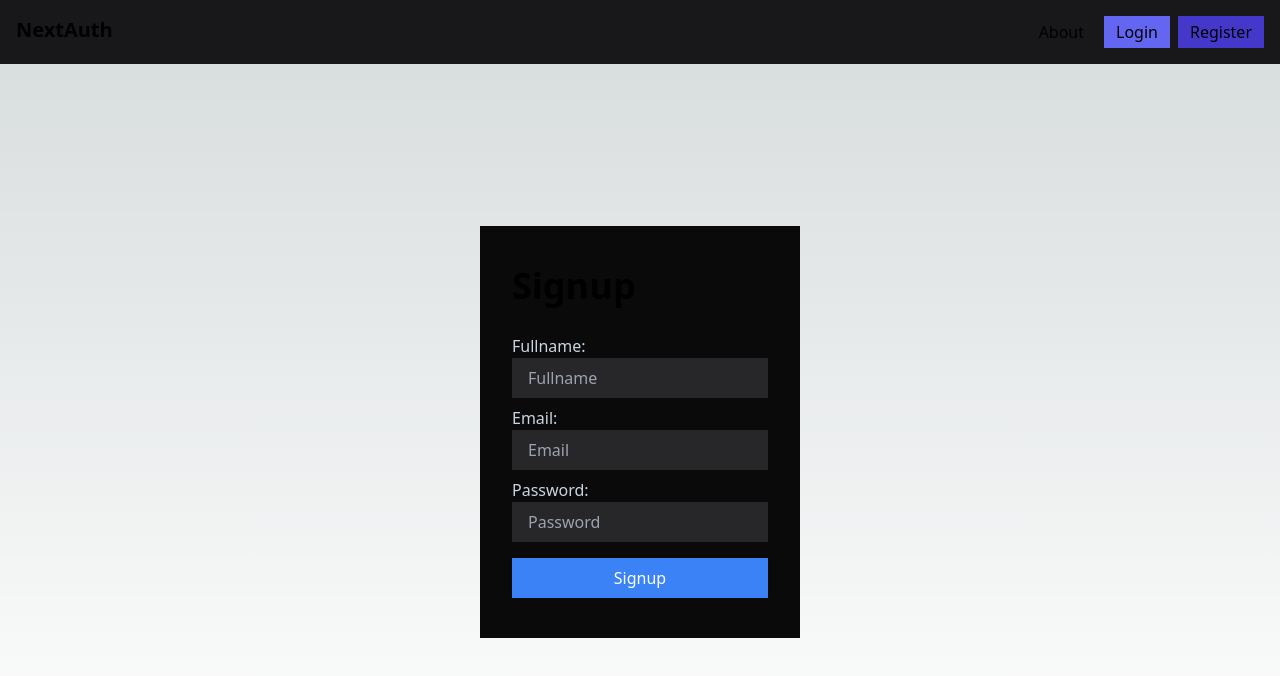
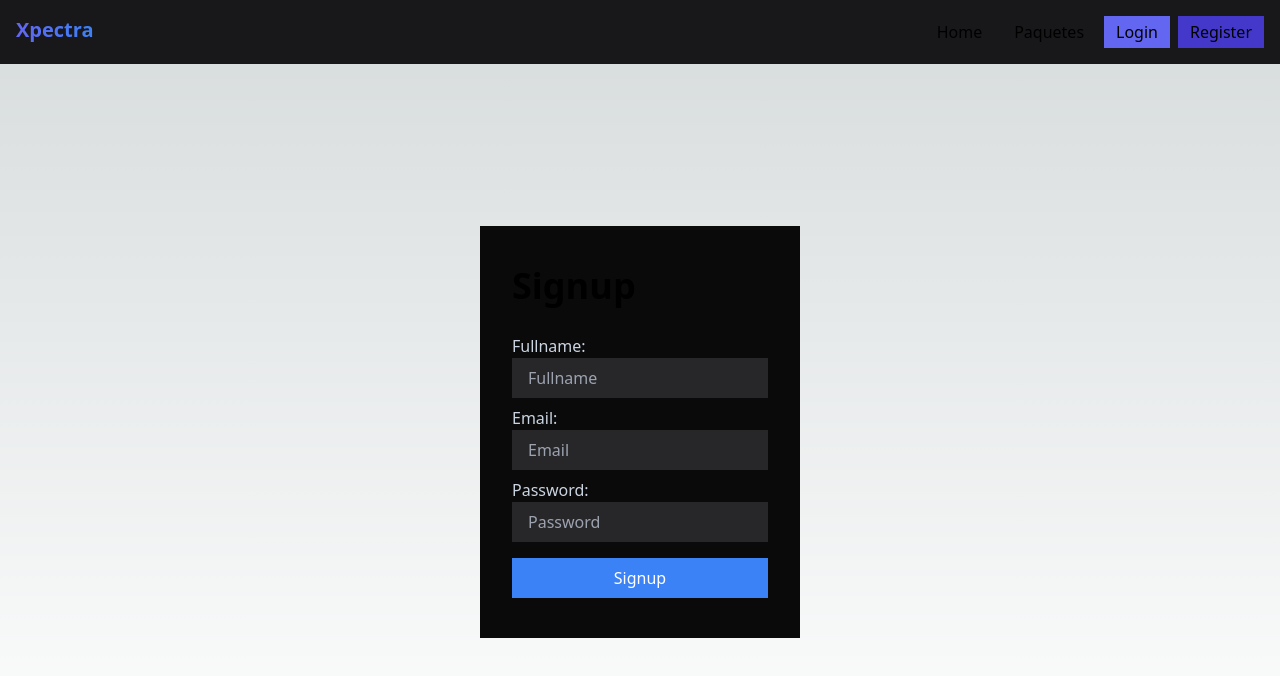
Before and after one commit to Papucho5324/next-auth-mongo, a Next.js app: page /register in a window 1280 px wide. Shown: the top 676 px of the page. Built offline with nearby package versions, Linux system fonts and the light colour scheme; no server answers.

Commit message:
cambios en el navbar asi como otros aspectos, agregacion de paquetes

```diff
--- a/src/app/components/Navbar.tsx
+++ b/src/app/components/Navbar.tsx
@@ -7,8 +7,8 @@ async function Navbar() {
   return (
     <nav className="bg-zinc-900 p-4">
       <div className="container mx-auto flex justify-between">
-        <Link href="/">
-          <h1 className="font-bold text-xl">NextAuth</h1>
+        <Link href="/about">
+          <h1 className="font-bold text-xl"><span className="bg-gradient-to-r from-indigo-500 to-blue-500 bg-clip-text text-transparent">Xpectra</span></h1>
         </Link>
 
         <ul className="flex gap-x-2">
@@ -21,7 +21,10 @@ async function Navbar() {
           ) : (
             <>
               <li className="px-3 py-1">
-                <Link href="/about">About</Link>
+                <Link href="/about">Home</Link>
+              </li>
+              <li className="px-3 py-1">
+                <Link href="/paquetes">Paquetes</Link>
               </li>
               <li className="bg-indigo-500 px-3 py-1">
                 <Link href="/">Login</Link>
--- a/src/app/globals.css
+++ b/src/app/globals.css
@@ -44,3 +44,25 @@ body {
   }
 
 }
+
+@layer components {
+  .nav_link {
+      @apply relative  text-xl w-fit block after:block after:content-[''] after:absolute after:h-[3px]
+      after:bg-blue-400 text-white after:w-full after:scale-x-0 after:hover:scale-x-100 after:transition after:duration-300 after:origin-right
+  }
+  .custom-bg {
+      background-image: linear-gradient(to right, rgba(0,0,0,0.836), rgba(0,0,0,0.811)), url("/public/world-by-nasa.jpg");
+      background-repeat: no-repeat;
+      background-size: cover;
+      background-position: center;
+      clip-path: polygon(0 0,100% 0, 100% 95%, 0% 100%);
+  }
+
+  .heading__mini{
+      @apply text-[17px] text-white opacity-75
+  }
+
+  .heading__primary{
+      @apply mt-[0.6rem] p-2 sm:p-0 leading-[3.5rem] text-white text-[27px] md:text-[30px] lg:text-[38px] xl:text-[45px]
+  }
+}
--- a/src/app/layout.tsx
+++ b/src/app/layout.tsx
@@ -6,8 +6,8 @@ import Navbar from "./components/Navbar";
 
 
 export const metadata: Metadata = {
-  title: "Create Next App",
-  description: "Generated by create next app",
+  title: "Xpectra",
+  description: "",
 };
 
 export default function RootLayout({
--- /dev/null
+++ b/src/app/paquetes/page.tsx
@@ -0,0 +1,18 @@
+import Footer from "../components/Footer";
+import Navbar from "../components/Navbar";
+import Price from "../components/Price";
+
+
+
+function paquetes(){
+    return(
+        <div>
+            <Price></Price>
+            <Footer></Footer>
+
+        </div>
+
+    )
+};
+
+export default paquetes;
--- a/src/app/register/page.tsx
+++ b/src/app/register/page.tsx
@@ -24,7 +24,7 @@ function Signup() {
         redirect: false,
       });
 
-      if (res?.ok) return router.push("/dashboard");
+      if (res?.ok) return router.push("/dashboard/profile");
     } catch (error) {
       console.log(error);
       if (error instanceof AxiosError) {
--- a/src/libs/mongodb.ts
+++ b/src/libs/mongodb.ts
@@ -1,6 +1,8 @@
 import mongoose from "mongoose";
 
 const { MONGODB_URI } = process.env;
+
+
 
 if (!MONGODB_URI) {
   throw new Error("MONGODB_URI must be defined");
```
